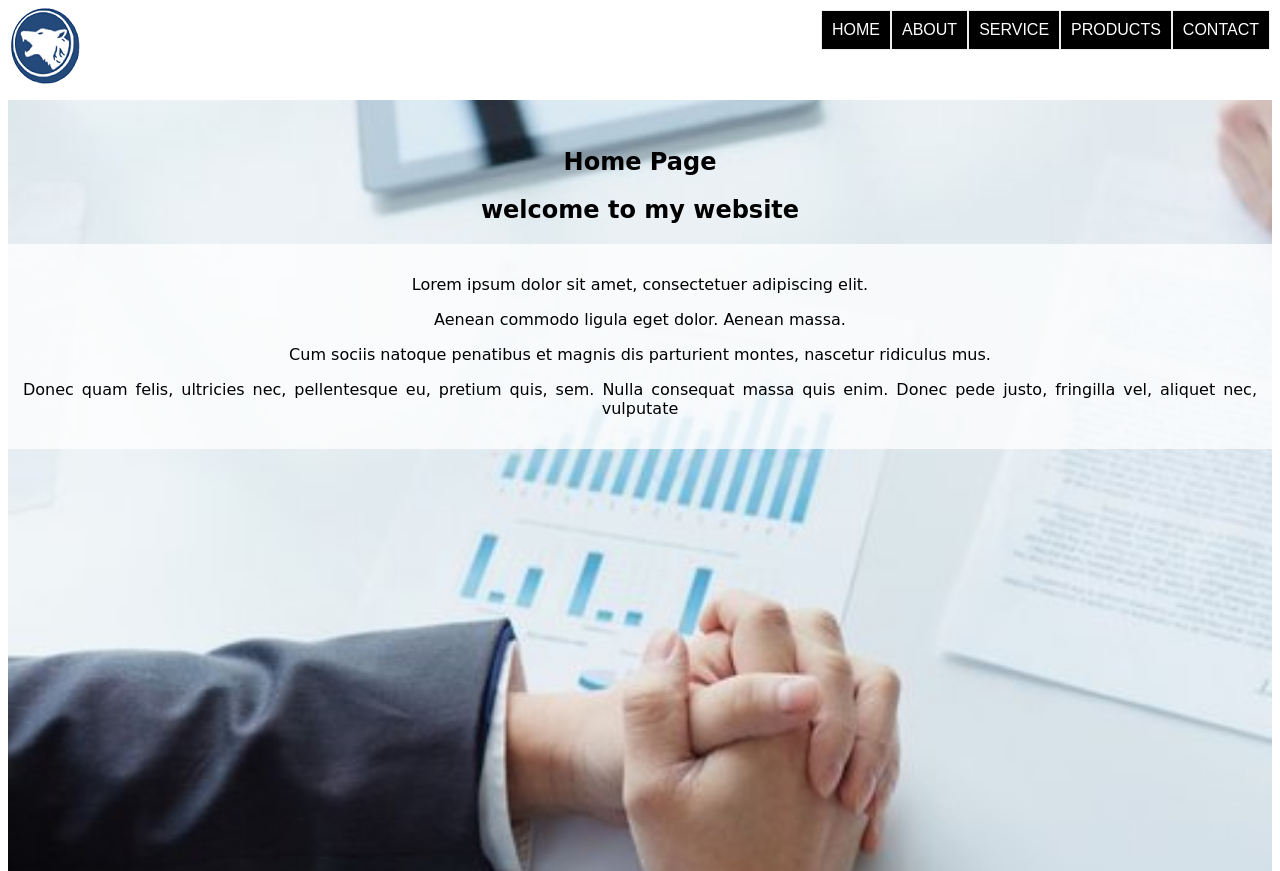
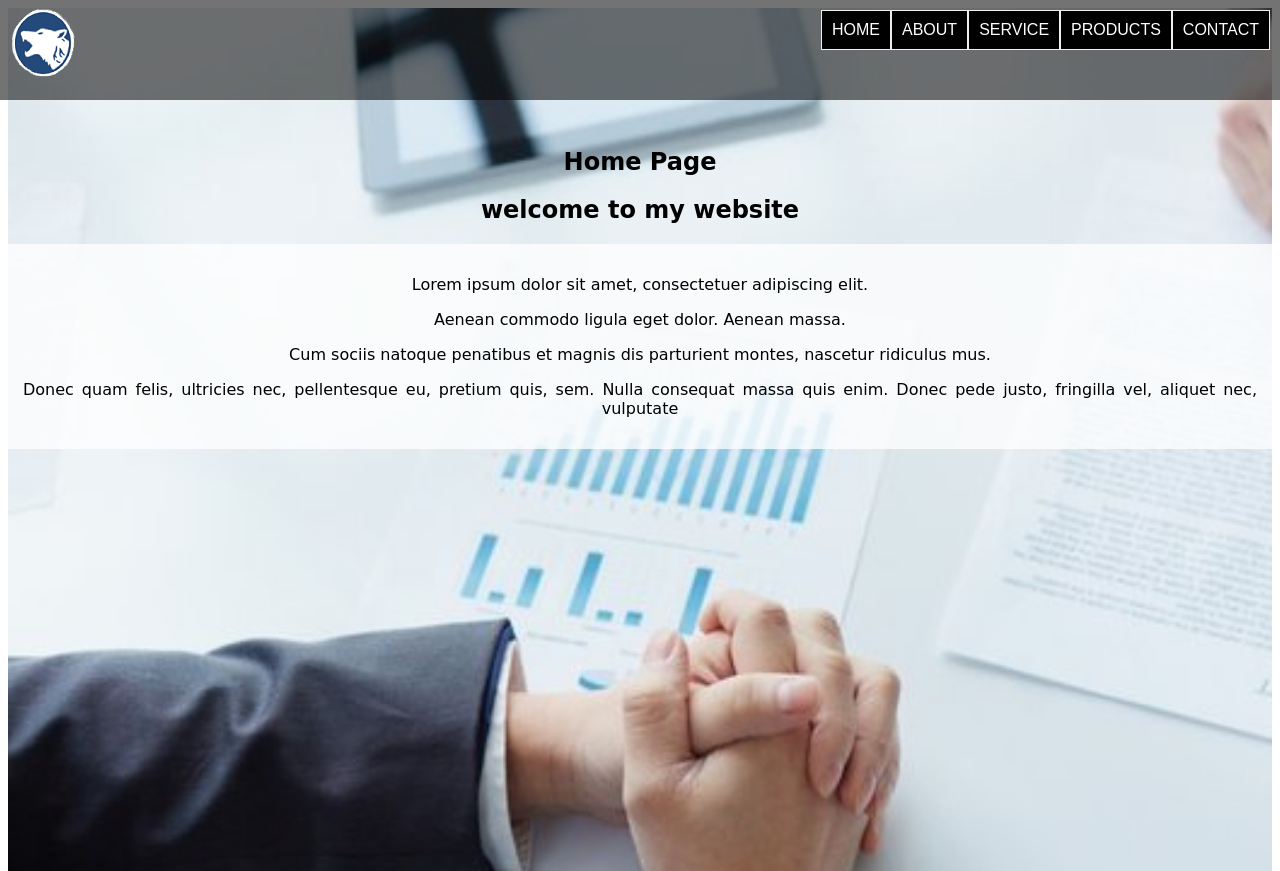
Before and after one commit to WillHeck/Single-Page-Website, a plain HTML site: page index.html in a window 1280 px wide. Shown: the top 871 px of the page. Drawn offline with nearby package versions, Linux system fonts and the light colour scheme; a web font is replaced by a local one.

Commit message:
added wolf icon change

```diff
--- a/css/style.css
+++ b/css/style.css
@@ -1,7 +1,7 @@
 @import url('https://fonts.googleapis.com/css?family=Risque');
 #header {
     position: fixed;
-    background-color: white;
+    background-color: rgba(0, 0, 0, 0.548);
     width: 100%;
     height: 100px;
     top: 0;
--- a/index.html
+++ b/index.html
@@ -14,7 +14,7 @@
 <body>
     <header id="header">
         <div id="menu">
-            <div id="branding"><img src="img/LoupLinuxIcon2.png"></div>
+            <div id="branding"><img src="img/Loup Linux Icon2.png"></div>
             <div id="minimenu"><i class="fa fa-bars"></i></div>
             <nav class="nav">
                 <ul>
```
Also changed, not shown: img/Loup Linux Icon2.png (added), img/LoupLinuxIcon2.png (deleted).
